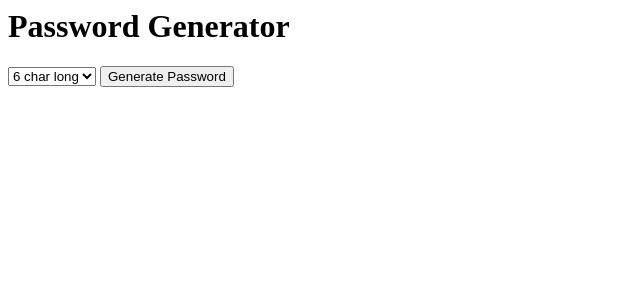
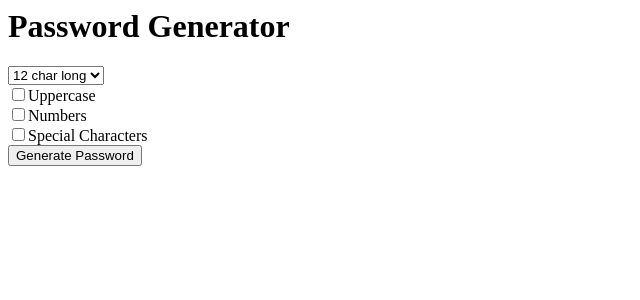
Before and after one commit to teodorwisniewski/django, a Django app: template password_generator/generator/templates/generator/home.html in a window 1280 px wide. Shown: the top 300 px of the page, without its empty margins (0-640 px from the left). Run offline with Django 3.2, Linux system fonts and the light colour scheme; the template is opened without the code that fills it, so the values that code supplies are empty.

Commit message:
checkboxes

```diff
--- a/password_generator/generator/templates/generator/home.html
+++ b/password_generator/generator/templates/generator/home.html
@@ -6,6 +6,17 @@
         <option value="6">6 char long</option>
         <option value="7">7 char long</option>
         <option value="8">8 char long</option>
+        <option value="9">9 char long</option>
+        <option value="10">10 char long</option>
+        <option value="11">11 char long</option>
+        <option value="12" selected="selected">12 char long</option>
     </select>
+    <br>
+    <input type="checkbox" name="uppercase">Uppercase
+    <br>
+    <input type="checkbox" name="numbers">Numbers
+    <br>
+    <input type="checkbox" name="special">Special Characters
+    <br>
     <input type="submit" value="Generate Password">
 </form>
```
